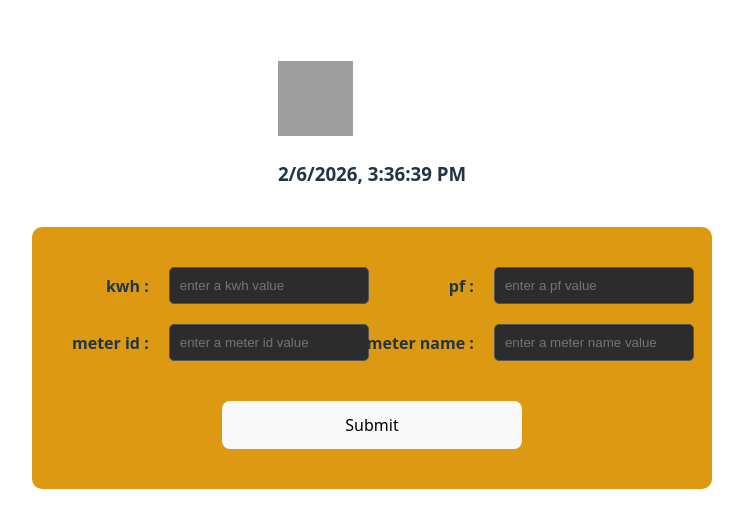
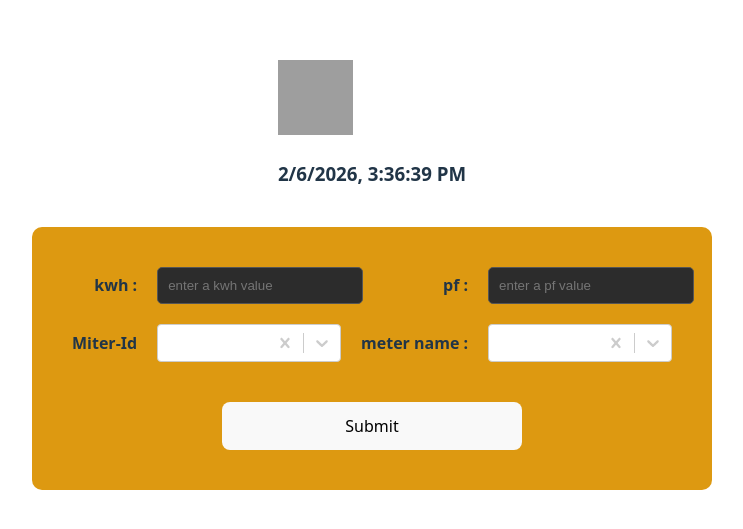
Before and after one commit to helloYash112/swastika-ui, a React (Vite) app in the folder PowerReading-UI/: page / in a window 1280 px wide. Shown: the part 125-654 px from the top of the page, without its empty margins (268-1011 px from the left). Built offline with nearby package versions, Linux system fonts and the light colour scheme; grey boxes are pictures that could not be loaded.

Commit message:
added list element

```diff
--- a/PowerReading-UI/package.json
+++ b/PowerReading-UI/package.json
@@ -11,7 +11,8 @@
   },
   "dependencies": {
     "react": "^19.2.0",
-    "react-dom": "^19.2.0"
+    "react-dom": "^19.2.0",
+    "react-select": "^5.10.2"
   },
   "devDependencies": {
     "@eslint/js": "^9.39.1",
--- a/PowerReading-UI/src/App.css
+++ b/PowerReading-UI/src/App.css
@@ -10,6 +10,12 @@
   align-items: center;
   min-height: 100vh;
   gap: 20px;              /* Adds some breathing room between date and form */
+}
+
+#meter{
+  background-color: #0c0c0c;
+  color: blue;
+
 }
 
 .logo {
--- /dev/null
+++ b/PowerReading-UI/src/assets/meter.js
@@ -0,0 +1,6 @@
+ export const meters=[
+     { name: 'swastiks-home', id: '123-456-789' },
+    { name: 'swastika-machine', id: '789-456-123' },
+    { name: 'oil-mill-home', id: '159-753-852' },
+
+]
--- /dev/null
+++ b/PowerReading-UI/src/components/List.jsx
@@ -0,0 +1,14 @@
+import CreatableSelect from 'react-select/creatable';
+
+export default function List({ options, title, onChange, value }) {
+  return (
+    <CreatableSelect
+      id={title}
+      options={options}
+      onChange={onChange}
+      value={value}
+      isClearable
+      placeholder={`Select or type ${title}...`}
+    />
+  );
+}
--- a/PowerReading-UI/src/components/PowerInputForm.jsx
+++ b/PowerReading-UI/src/components/PowerInputForm.jsx
@@ -1,32 +1,136 @@
-export default function PowerInputForm(
-    {kwh,pf,meterId,meterName,...props}
-)
-{
-    let error;
-    if(kwh == null || pf==null || meterId == null || meterName ==null){
-        error='feilds should not be a empty';
+import List from "./List.jsx";
+import { useReducer } from "react";
+import { meters } from "../assets/meter.js";
+
+const intialState = { label: '', value: '' };
+
+
+
+function meterIdReducer(state,action){
+
+    switch(action.type){
+        case 'udt-id':{
+            return{
+                ...state,
+                label:action.payLoad.label,
+                value:action.payLoad.value
+
+            }
+
+        }
+        case 'reset':
+            {
+            return intialState
+        }
+        default :{
+            return state;
+
+        }
+
 
     }
-    else
-        error='feild added sucessfully';
 
-    return <form action="" id="input-form" >
+}
+function meterNameReducer(state,action){
 
-    <label htmlFor="kwh">     kwh :</label>
-    <input type='text' placeholder='enter a kwh value' id='kwh'></input>
+    switch(action.type){
+        case 'udt-name':{
+            return{
+                ...state,
+                label:action.payLoad.label,
+                value:action.payLoad.value
+
+            }
+
+        }
+        case 'reset':
+            {
+            return intialState
+        }
+        default :{
+            return state;
+
+        }
 
 
-    <label htmlFor="pf">    pf :</label>
-    <input type='text' placeholder='enter a pf value' id='pf'></input>
+    }
 
-    <label htmlFor="meterid"> meter id :</label>
-    <input type='text' placeholder='enter a meter id value' id='meterid'></input>
+}
+
+export default function PowerInputForm() {
+    const [mName, setMeterName] = useReducer(meterNameReducer, intialState);
+     const [mId, setMeterId] = useReducer(meterIdReducer, intialState);
+
+    const meterName=[];
+    const meterId=[];
+    meters.forEach(ele=>{
+        const obj={label :ele.name,value:ele.name};
+        meterName.push(obj);
+    })
+
+    meters.forEach(ele=>{
+        const obj={label :ele.id,value:ele.id};
+        meterId.push(obj);
+    })
+    console.log(meterId);
 
 
-    <label htmlFor="name"> meter name :</label>
-    <input type='text' placeholder='enter a meter name value' id='name'></input>
+    function handleMiterId(selectedId) {
+    if (selectedId) {
+        const match = meters.find(ele => ele.id === selectedId.label);
+        if (match) {
 
-    <button id="btn">Submit</button>
-    </form>
+            setMeterId({
+                type: 'udt-id',
+                payLoad: { label: match.id, value: match.id }
+            });
+            setMeterName({
+                type: 'udt-name',
+                payLoad: { label: match.name, value: match.name }
+            });
+        }
+    }
+}
 
+function handleMiterName(selectedName) {
+    const match = meters.find(ele => ele.name === selectedName.label);
+    if (match) {
+
+        setMeterName({
+            type: 'udt-name',
+            payLoad: { label: match.name, value: match.name }
+        });
+        setMeterId({
+            type: 'udt-id',
+            payLoad: { label: match.id, value: match.id }
+        });
+    } else {
+
+        setMeterName({
+            type: 'udt-name',
+            payLoad: { label: selectedName.value, value: selectedName.value }
+        });
+    }
 }
+
+    return (
+        <form id="input-form" onSubmit={(e) => e.preventDefault()}>
+            <label htmlFor="kwh">kwh :</label>
+            <input type='text' placeholder='enter a kwh value' id='kwh' />
+
+            <label htmlFor="pf">pf :</label>
+            <input type='text' placeholder='enter a pf value' id='pf' />
+            <label htmlFor="meter">Miter-Id</label>
+           <List options={meterId} onChange={handleMiterId} value={mId}  />
+
+            <label htmlFor="name">meter name :</label>
+           <List
+              options={meterName}
+              onChange={handleMiterName}
+              value={mName}
+              title='name'
+           />
+            <button id="btn">Submit</button>
+        </form>
+    );
+}
```
Also changed, not shown: 1 other file (tests, documents, lock files or other folders).
